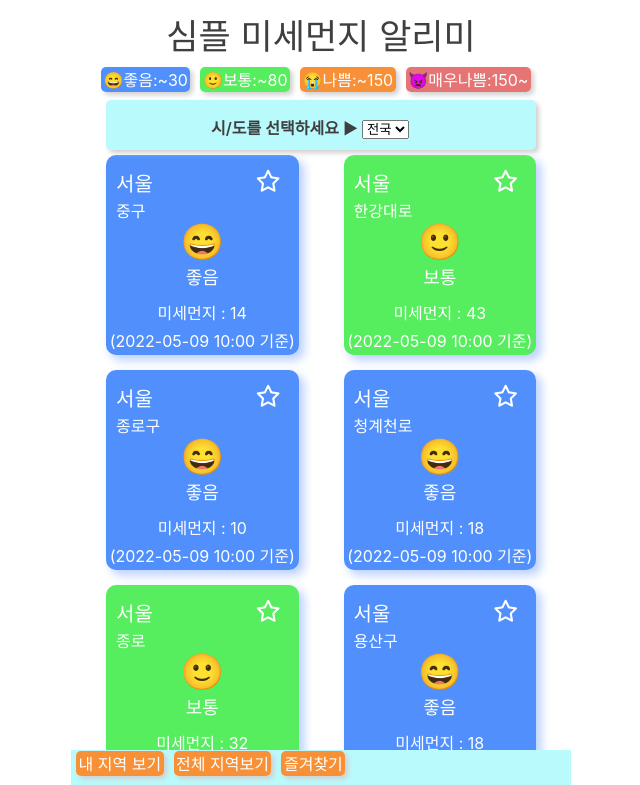
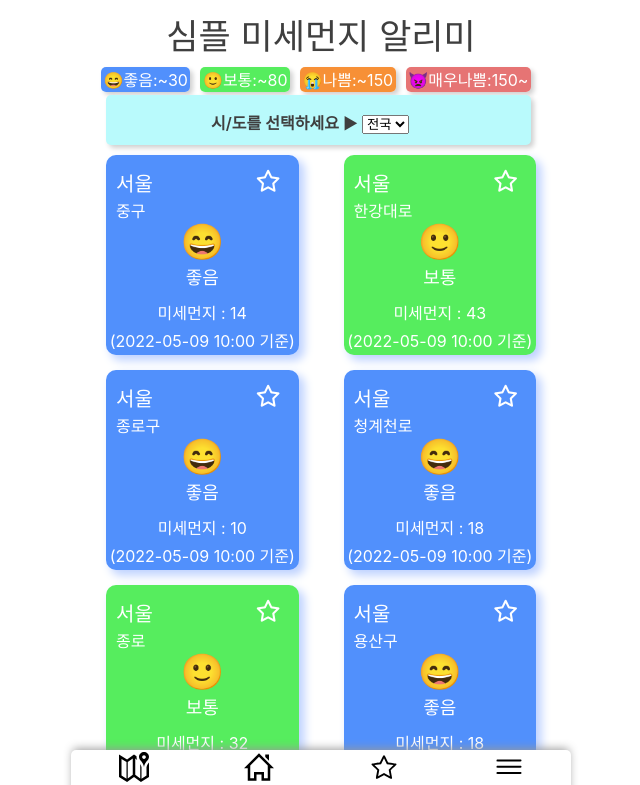
Before and after one commit to YoHaiYo/react-finedust-app, a React (Create React App) app: page / in a window 1280 px wide. Shown: the top 785 px of the page, without its empty margins (319-959 px from the left). Built offline with nearby package versions, Linux system fonts and the light colour scheme.

Commit message:
바텀네비게이션바 UI 추가

```diff
--- a/public/index.html
+++ b/public/index.html
@@ -4,6 +4,7 @@
     <meta charset="utf-8" />
     <link rel="icon" href="%PUBLIC_URL%/favicon.ico" />
     <script src="https://kit.fontawesome.com/f3455f3758.js" crossorigin="anonymous"></script>
+    <link rel="stylesheet" href="https://fonts.googleapis.com/css2?family=Material+Symbols+Outlined:opsz,wght,FILL,GRAD@48,300,0,0" />
 
     <meta name="viewport" content="width=device-width, initial-scale=1" />
     <meta name="theme-color" content="#000000" />
--- a/src/App.css
+++ b/src/App.css
@@ -18,6 +18,7 @@
   position: fixed;
   top: 0px;
   z-index: 9;
+  width: 500px;
   background-color: #fff;
 }
 .title{
@@ -75,10 +76,11 @@
 
 /* SidoDropDown */
 .sido-dropdown {
-  /* position: fixed; */
-  /* top: 50px; */
-  /* z-index: 9; */
+  position: fixed;
+  top: 85px;
+  z-index: 9;
   height: 30px;
+  width: 320px;
   padding: 15px 0px 5px 105px;
   margin: 10px 35px 5px 35px;
   background-color: #b9fafc;
@@ -181,5 +183,22 @@
   z-index: 9;
   height: 50px;
   width: 500px;
-  background: #b9fafc;
+  border-radius: 5px;
+  background: #ffffff;
+  box-shadow: 0px -3px 10px -2px #989898;
 }
+.bottom-nav .bottom-nav-items{
+  display: grid;
+  grid-template-columns: repeat(4, 1fr);
+}
+.bottom-nav .bottom-nav-items .nav-items-icon{
+  display: flex;
+  justify-content: center;
+  padding: 2px;
+}
+.bottom-nav .bottom-nav-items .nav-items-text{
+  color: #3f3f3f;
+  font-size: 11px;
+  display: flex;
+  justify-content: center;
+}
--- a/src/App.js
+++ b/src/App.js
@@ -13,7 +13,6 @@ function App() {
           <span className='soso'>🙂보통:~80</span>
           <span className='bad'>😭나쁨:~150</span>
           <span className='very-bad'>👿매우나쁨:150~</span>
-          <SidoDropDown/>
         </div>
       </div>
     )
@@ -155,6 +154,7 @@ function App() {
   // 기본 카드 구성
     return (
       <div className='basecard-inner'>
+        <SidoDropDown/>
         <div className='cardOuter'>
             {items.map((item, index) => (
               <div className='cardContainer' key={index}
@@ -184,9 +184,11 @@ function App() {
   const MyplaceScreen = () => {
     return <div style={{ backgroundColor: 'lightgreen', height: '1000px'}}></div>;
   };
-
   const BookmarkScreen = () => {
     return <div style={{ backgroundColor: 'lightblue', height: '1000px' }}></div>;
+  };
+  const MenuScreen = () => {
+    return <div style={{ backgroundColor: 'orange', height: '1000px' }}></div>;
   };
   // ------------------------------------
 
@@ -198,30 +200,55 @@ function App() {
     return (
       <div className='inner'>
         <div className="bottom-nav">
+          <div className='bottom-nav-items'>
             <span
               className={`nav-item ${activeScreen === 'MyplaceScreen' ? 'active' : ''}`}
               onClick={() => handleScreenChange('MyplaceScreen')}
             >
-            <span className='bad'>내 지역 보기</span>
+              <div className='nav-items-icon'>
+                <svg width="30" height="30" xmlns="http://www.w3.org/2000/svg" viewBox="0 0 24 24"><path d="M23.961 8.429c-.831.982-1.614 1.918-1.961 3.775v6.683l-4 2.479v-9.161c-.206-1.104-.566-1.885-1-2.539v11.475l-4-2.885v-13.069l1.577 1.138c-.339-.701-.577-1.518-.577-2.524l.019-.345-2.019-1.456-5.545 4-6.455-4v18l6.455 4 5.545-4 5.545 4 6.455-4v-11.618l-.039.047zm-17.961 12.936l-4-2.479v-13.294l4 2.479v13.294zm5-3.11l-4 2.885v-13.067l4-2.886v13.068zm9-18.255c-2.1 0-4 1.702-4 3.801 0 3.121 3.188 3.451 4 8.199.812-4.748 4-5.078 4-8.199 0-2.099-1.9-3.801-4-3.801zm0 5.5c-.828 0-1.5-.671-1.5-1.5s.672-1.5 1.5-1.5 1.5.671 1.5 1.5-.672 1.5-1.5 1.5z"/></svg>
+                {/* <svg xmlns="http://www.w3.org/2000/svg" width="24" height="24" viewBox="0 0 24 24"><path d="M23.961 8.429c-.831.982-1.614 1.918-1.961 3.775v6.683l-4 2.479v-9.161c-.347-1.857-1.13-2.793-1.961-3.775-.908-1.075-2.039-2.411-2.039-4.629l.019-.345-2.019-1.456-5.545 4-6.455-4v18l6.455 4 5.545-4 5.545 4 6.455-4v-11.618l-.039.047zm-12.961 9.826l-4 2.885v-13.067l4-2.886v13.068zm9-18.255c-2.1 0-4 1.702-4 3.801 0 3.121 3.188 3.451 4 8.199.812-4.748 4-5.078 4-8.199 0-2.099-1.9-3.801-4-3.801zm0 5.5c-.828 0-1.5-.671-1.5-1.5s.672-1.5 1.5-1.5 1.5.671 1.5 1.5-.672 1.5-1.5 1.5z"/></svg> */}
+              </div>
+              <span className='nav-items-text'>내 지역 보기</span>
             </span>
             <span
               className={`nav-item ${activeScreen === 'HomeScreen' ? 'active' : ''}`}
               onClick={() => handleScreenChange('HomeScreen')}
             >
-            <span className='bad'>전체 지역보기</span>
+              <div className='nav-items-icon'>
+                <svg width="30" height="30" xmlns="http://www.w3.org/2000/svg"viewBox="0 0 24 24"><path d="M20 7.093v-5.093h-3v2.093l3 3zm4 5.907l-12-12-12 12h3v10h7v-5h4v5h7v-10h3zm-5 8h-3v-5h-8v5h-3v-10.26l7-6.912 7 6.99v10.182z"/></svg>
+                {/* <svg xmlns="http://www.w3.org/2000/svg" width="24" height="24" viewBox="0 0 24 24"><path d="M21 13v10h-6v-6h-6v6h-6v-10h-3l12-12 12 12h-3zm-1-5.907v-5.093h-3v2.093l3 3z"/></svg> */}
+              </div>
+              <span className='nav-items-text'>전체 지역보기</span>
             </span>
             <span
               className={`nav-item ${activeScreen === 'BookmarkScreen' ? 'active' : ''}`}
               onClick={() => handleScreenChange('BookmarkScreen')}
             >
-            <span className='bad'>즐겨찾기</span>
+              <div className='nav-items-icon'>
+              <svg width="30" height="30" clip-rule="evenodd" fill-rule="evenodd" stroke-linejoin="round" stroke-miterlimit="2" viewBox="0 0 24 24" xmlns="http://www.w3.org/2000/svg"><path d="m11.322 2.923c.126-.259.39-.423.678-.423.289 0 .552.164.678.423.974 1.998 2.65 5.44 2.65 5.44s3.811.524 6.022.829c.403.055.65.396.65.747 0 .19-.072.383-.231.536-1.61 1.538-4.382 4.191-4.382 4.191s.677 3.767 1.069 5.952c.083.462-.275.882-.742.882-.122 0-.244-.029-.355-.089-1.968-1.048-5.359-2.851-5.359-2.851s-3.391 1.803-5.359 2.851c-.111.06-.234.089-.356.089-.465 0-.825-.421-.741-.882.393-2.185 1.07-5.952 1.07-5.952s-2.773-2.653-4.382-4.191c-.16-.153-.232-.346-.232-.535 0-.352.249-.694.651-.748 2.211-.305 6.021-.829 6.021-.829s1.677-3.442 2.65-5.44zm.678 2.033-2.361 4.792-5.246.719 3.848 3.643-.948 5.255 4.707-2.505 4.707 2.505-.951-5.236 3.851-3.662-5.314-.756z" fill-rule="nonzero"/></svg>
+              {/* <svg width="24" height="24" clip-rule="evenodd" fill-rule="evenodd" stroke-linejoin="round" stroke-miterlimit="2" viewBox="0 0 24 24" xmlns="http://www.w3.org/2000/svg"><path d="m11.322 2.923c.126-.259.39-.423.678-.423.289 0 .552.164.678.423.974 1.998 2.65 5.44 2.65 5.44s3.811.524 6.022.829c.403.055.65.396.65.747 0 .19-.072.383-.231.536-1.61 1.538-4.382 4.191-4.382 4.191s.677 3.767 1.069 5.952c.083.462-.275.882-.742.882-.122 0-.244-.029-.355-.089-1.968-1.048-5.359-2.851-5.359-2.851s-3.391 1.803-5.359 2.851c-.111.06-.234.089-.356.089-.465 0-.825-.421-.741-.882.393-2.185 1.07-5.952 1.07-5.952s-2.773-2.653-4.382-4.191c-.16-.153-.232-.346-.232-.535 0-.352.249-.694.651-.748 2.211-.305 6.021-.829 6.021-.829s1.677-3.442 2.65-5.44z" fill-rule="nonzero"/></svg> */}
+              </div>
+              <span className='nav-items-text'>즐겨찾기</span>
             </span>
+            <span
+              className={`nav-item ${activeScreen === 'MenuScreen' ? 'active' : ''}`}
+              onClick={() => handleScreenChange('MenuScreen')}
+            >
+              <div className='nav-items-icon'>
+              <svg width="30" height="30" clip-rule="evenodd" fill-rule="evenodd" stroke-linejoin="round" stroke-miterlimit="2" viewBox="0 0 24 24" xmlns="http://www.w3.org/2000/svg"><path d="m22 16.75c0-.414-.336-.75-.75-.75h-18.5c-.414 0-.75.336-.75.75s.336.75.75.75h18.5c.414 0 .75-.336.75-.75zm0-5c0-.414-.336-.75-.75-.75h-18.5c-.414 0-.75.336-.75.75s.336.75.75.75h18.5c.414 0 .75-.336.75-.75zm0-5c0-.414-.336-.75-.75-.75h-18.5c-.414 0-.75.336-.75.75s.336.75.75.75h18.5c.414 0 .75-.336.75-.75z" fill-rule="nonzero"/></svg>
+
+              </div>
+              <span className='nav-items-text'>메뉴</span>
+            </span>
+          </div>
         </div>
         {/* 스크린선택 */}
         <div className="content">
           {activeScreen === 'MyplaceScreen' && <MyplaceScreen />}
           {activeScreen === 'HomeScreen' && <BaseCard />}
           {activeScreen === 'BookmarkScreen' && <BookmarkScreen />}
+          {activeScreen === 'MenuScreen' && <MenuScreen />}
         </div>
       </div>
     );
```
Lines whose indentation alone changed are shown as unchanged.
